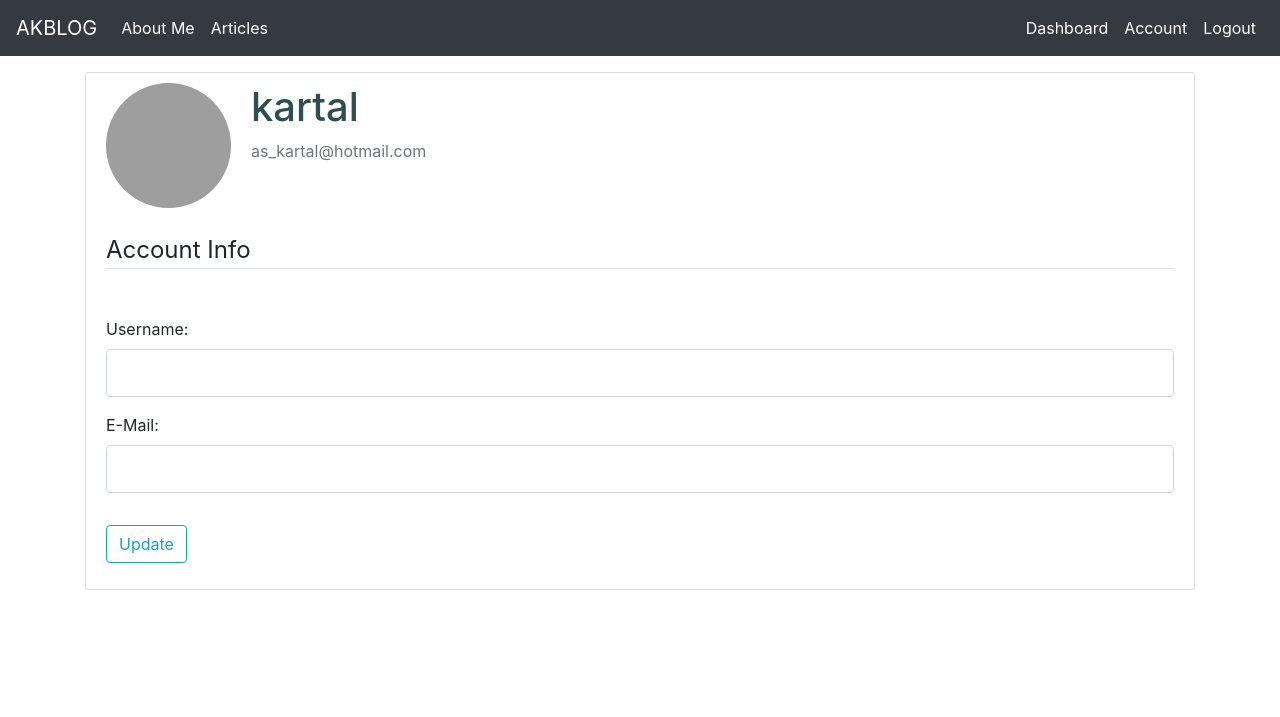
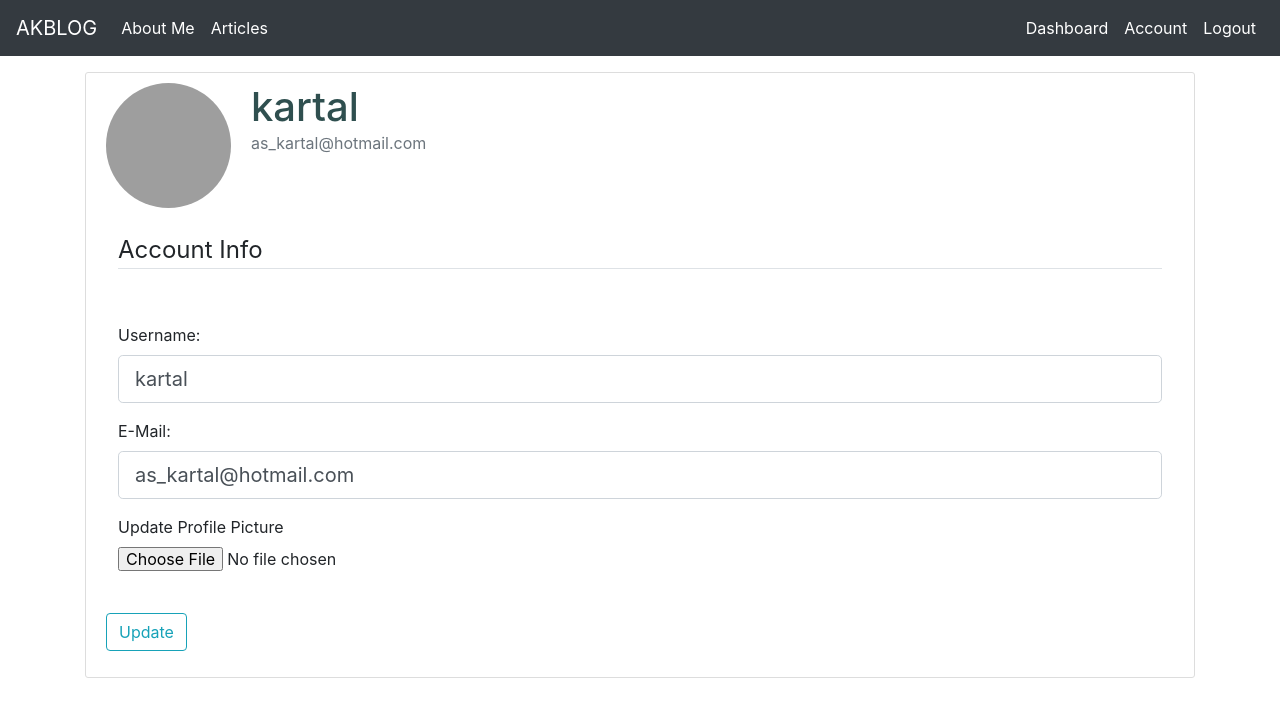
Before and after one commit to abdullahskartal/Blog-with-Flask, a Flask app: page /account in a window 1280 px wide. Shown: the top 717 px of the page. Run offline with Flask 2, Linux system fonts and the light colour scheme; a user stored in the database is signed in; some libraries are stand-ins or nearby versions; grey boxes are pictures that could not be loaded.

Commit message:
Created account picture update settings

```diff
--- a/blog/forms.py
+++ b/blog/forms.py
@@ -3,7 +3,7 @@ from wtforms import StringField,PasswordField,SubmitField,BooleanField,TextAreaF
 from wtforms.validators import DataRequired,Length,Email,EqualTo,ValidationError
 from blog.models import User
 from flask_login import current_user
-
+from flask_wtf.file import FileAllowed,FileField
 # User Register Form
 class RegisterForm(FlaskForm):
     username = StringField("Username:", validators=[DataRequired(),Length(min=2,max=35)])
@@ -28,14 +28,16 @@ class LoginForm(FlaskForm):
     password = PasswordField("Password:",validators=[DataRequired()])
     remember = BooleanField("Remember Me")
     submit = SubmitField("Login")
+
 # Article Form
 class ArticleForm(FlaskForm):
     title = StringField("Article Title", validators=[Length(min=5,max=100)])
     content = TextAreaField("Article Content",validators=[Length(min=10)])
-
+# UpdateAccount Form
 class UpdateAccount(FlaskForm):
     username = StringField("Username:", validators=[DataRequired(),Length(min=2,max=35)])
     email = StringField("E-Mail:", validators=[DataRequired(),Email(message="Please enter a valid e-mail.")])
+    picture = FileField("Update Profile Picture",validators=[FileAllowed(["jpg","png"])])
     submit = SubmitField("Update")
 
     def validate_username(self,username):
@@ -43,7 +45,6 @@ class UpdateAccount(FlaskForm):
             user = User.query.filter_by(username = username.data).first()
             if user:
                 raise ValidationError("The username is already taken. Choose another one.")
-
     def validate_email(self,email):
         if email.data != current_user.email:
             email = User.query.filter_by(email = email.data).first()
--- a/blog/routes.py
+++ b/blog/routes.py
@@ -1,3 +1,5 @@
+import os
+import secrets
 from flask import render_template, url_for, flash, redirect,request
 from blog.models import User, Post
 from blog.forms import RegisterForm,LoginForm,UpdateAccount
@@ -22,10 +24,12 @@ posts = [
 @app.route("/")
 def index():
     return render_template("index.html",posts = posts)
+
 # About
 @app.route("/about")
 def about():
     return render_template("about.html",title = 'About')
+
 # Register
 @app.route("/register",methods=["GET","POST"])
 def register():
@@ -40,6 +44,7 @@ def register():
         flash("You are successfully registered..","success")
         return redirect(url_for("login"))
     return render_template("register.html",title = "Register",form=form)
+
 # Login
 @app.route("/login",methods=["GET","POST"])
 def login():
@@ -64,19 +69,29 @@ def logout():
     flash("You are successfully log out","success")
     return redirect(url_for("index"))
 
+def save_picture(form_picture):
+    random_hex = secrets.token_hex(8)
+    _,f_ext = os.path.splitext(form_picture.filename)
+    picture_fn = random_hex + f_ext
+    picture_path = os.path.join(app.root_path,"static/profile",picture_fn)
+    return picture_fn
+
 # Account
 @app.route("/account",methods = ["GET","POST"])
 @login_required
 def account():
     form = UpdateAccount()
     if form.validate_on_submit():
-        if (current_user.username != form.username.data) or (current_user.email != form.email.data) :
-            current_user.username = form.username.data
-            current_user.email = form.email.data
-            db.session.commit()
-            flash("Your account has been updated.","success")
-        elif (current_user.username == form.username.data) and (current_user.email == form.email.data):
-            flash("This username and email already taken by you.","warning")
+        if form.picture.data:
+            picture_file = save_picture(form.picture.data)
+            current_user.image_file = picture_file
+        current_user.username = form.username.data
+        current_user.email = form.email.data
+        db.session.commit()
+        flash("Your account has been updated.","success")
         return redirect(url_for("account"))
+    elif request.method == "GET":
+        form.username.data = current_user.username
+        form.email.data = current_user.email
     image_file = url_for("static", filename = "profile/" + current_user.image_file)
     return render_template("account.html",title = "Account",image_file = image_file,form = form)
--- a/blog/templates/account.html
+++ b/blog/templates/account.html
@@ -9,7 +9,7 @@
                 </div>
         </div>
         <br>
-                <form method="POST" action="">
+                <form method="POST" action="" enctype="multipart/form-data">
                         {{ form.hidden_tag() }}
                 <fieldset class="form-group">
                         <legend class="border-bottom mb-5">Account Info</legend>
@@ -32,13 +32,21 @@
                                         {{ form.email(class = "form-control form-control-lg is-invalid")}}
                                         <div class="invalid-feedback">
                                                 {% for error in form.email.errors %}
-                                                <span>{{ error }}</span>
+                                                        <span>{{ error }}</span>
                                                 {% endfor %}
                                         </div>
                                         {% else %}
                                                 {{ form.email(class = "form-control form-control-lg") }}
                                         {% endif %}
                          </div>
+                         <div class="form-group">
+                                {{form.picture.label()}}
+                                {{form.picture(class = "form-control-file")}}
+                                {% if form.picture.errors %}
+                                        {% for error in form.picture.errors %}
+                                                <span class="text-danger">{{error}}</span></div>
+                                        {% endfor %}
+                                {% endif %}
                 </fieldset>
                 <div class="form-group">
                         {{form.submit(class="btn btn-outline-info")}}
--- a/blog/templates/layout.html
+++ b/blog/templates/layout.html
@@ -16,7 +16,6 @@
 
     {% include "includes/navbar.html" %}
     <br><br><br>
-
 <div class="container">
     {% include "includes/messages.html" %}
         {% block body %}
--- a/blog/templates/login.html
+++ b/blog/templates/login.html
@@ -46,7 +46,7 @@
     </div>
     <div class="border-top pt-3">
         <small class="text-muted">
-            Need An Account? <a class="ml-2" href="{{ url_for('register') }}">Sign Up Now</a>
+            Need An Account? <a class="ml-2" href="{{ url_for("register") }}">Sign Up Now</a>
         </small>
     </div>
 {% endblock body %}
--- a/static/main.css
+++ b/static/main.css
@@ -16,3 +16,232 @@
     border-radius: 3px;
     margin-bottom: 20px;
   }
+/*! formalize.css | MIT License | github.com/interacthings/formalize */
+
+*, *:before, *:after {
+  box-sizing: inherit;
+}
+
+html {
+  box-sizing: border-box;
+  text-rendering: optimizeLegibility;
+}
+
+body {
+  overflow-x: hidden;
+  -webkit-font-smoothing: antialiased;
+  -moz-osx-font-smoothing: grayscale;
+}
+
+a {
+  text-decoration: none;
+}
+
+img {
+  vertical-align: middle;
+}
+
+blockquote, dl, dd, h1, h2, h3, h4, h5, h6, figure, p, pre, fieldset, ul, ol, menu, form {
+  margin: 0;
+}
+
+button, fieldset, iframe {
+  border: 0;
+}
+
+fieldset, ul, ol, button, menu {
+  padding: 0;
+}
+
+ol, ul {
+  list-style: none;
+}
+
+textarea {
+  resize: vertical;
+}
+
+table {
+  width: 100%;
+  border-collapse: collapse;
+  border-spacing: 0;
+}
+
+td {
+  padding: 0;
+}
+
+/*! normalize.css v8.0.0 | MIT License | github.com/necolas/normalize.css */
+
+ html {
+  line-height: 1.15;
+  -webkit-text-size-adjust: 100%;
+}
+
+body {
+  margin: 0;
+}
+
+h1 {
+  font-size: 2em;
+  margin: 0.67em 0;
+}
+
+hr {
+  box-sizing: content-box;
+  height: 0;
+  overflow: visible;
+}
+
+pre {
+  font-family: monospace, monospace;
+  font-size: 1em;
+}
+
+a {
+  background-color: transparent;
+}
+
+abbr[title] {
+  border-bottom: none;
+  text-decoration: underline;
+  text-decoration: underline dotted;
+}
+
+b,
+strong {
+  font-weight: bolder;
+}
+
+code,
+kbd,
+samp {
+  font-family: monospace, monospace;
+  font-size: 1em;*/
+}
+small {
+  font-size: 80%;
+}
+sub,
+
+sup {
+  font-size: 75%;
+  line-height: 0;
+  position: relative;
+  vertical-align: baseline;
+}
+sub {
+  bottom: -0.25em;
+}
+sup {
+  top: -0.5em;
+}
+img {
+  border-style: none;
+}
+
+button,
+input,
+optgroup,
+select,
+textarea {
+  font-family: inherit;
+  font-size: 100%;
+  line-height: 1.15;
+  margin: 0;
+}
+
+button,
+input {
+  overflow: visible;
+}
+
+button,
+select {
+  text-transform: none;
+}
+
+button,
+[type="button"],
+[type="reset"],
+[type="submit"] {
+  -webkit-appearance: button;
+}
+button::-moz-focus-inner,
+[type="button"]::-moz-focus-inner,
+[type="reset"]::-moz-focus-inner,
+[type="submit"]::-moz-focus-inner {
+  border-style: none;
+  padding: 0;
+}
+
+button:-moz-focusring,
+[type="button"]:-moz-focusring,
+[type="reset"]:-moz-focusring,
+[type="submit"]:-moz-focusring {
+  outline: 1px dotted ButtonText;
+}
+
+fieldset {
+  padding: 0.35em 0.75em 0.625em;
+}
+
+legend {
+  box-sizing: border-box;
+  color: inherit;
+  display: table;
+  max-width: 100%;
+  padding: 0;
+  white-space: normal;
+}
+
+progress {
+  vertical-align: baseline;
+}
+
+textarea {
+  overflow: auto;
+}
+
+[type="checkbox"],
+[type="radio"] {
+  box-sizing: border-box;
+  padding: 0;
+}
+
+[type="number"]::-webkit-inner-spin-button,
+[type="number"]::-webkit-outer-spin-button {
+  height: auto;
+}
+
+
+[type="search"] {
+  -webkit-appearance: textfield;
+  outline-offset: -2px;
+}
+
+
+[type="search"]::-webkit-search-decoration {
+  -webkit-appearance: none;
+}
+
+
+::-webkit-file-upload-button {
+  -webkit-appearance: button;
+  font: inherit;
+}
+
+details {
+  display: block;
+}
+
+summary {
+  display: list-item;
+}
+
+template {
+  display: none;
+}
+[hidden] {
+  display: none;
+}
```
Also changed, not shown: blog.db.
